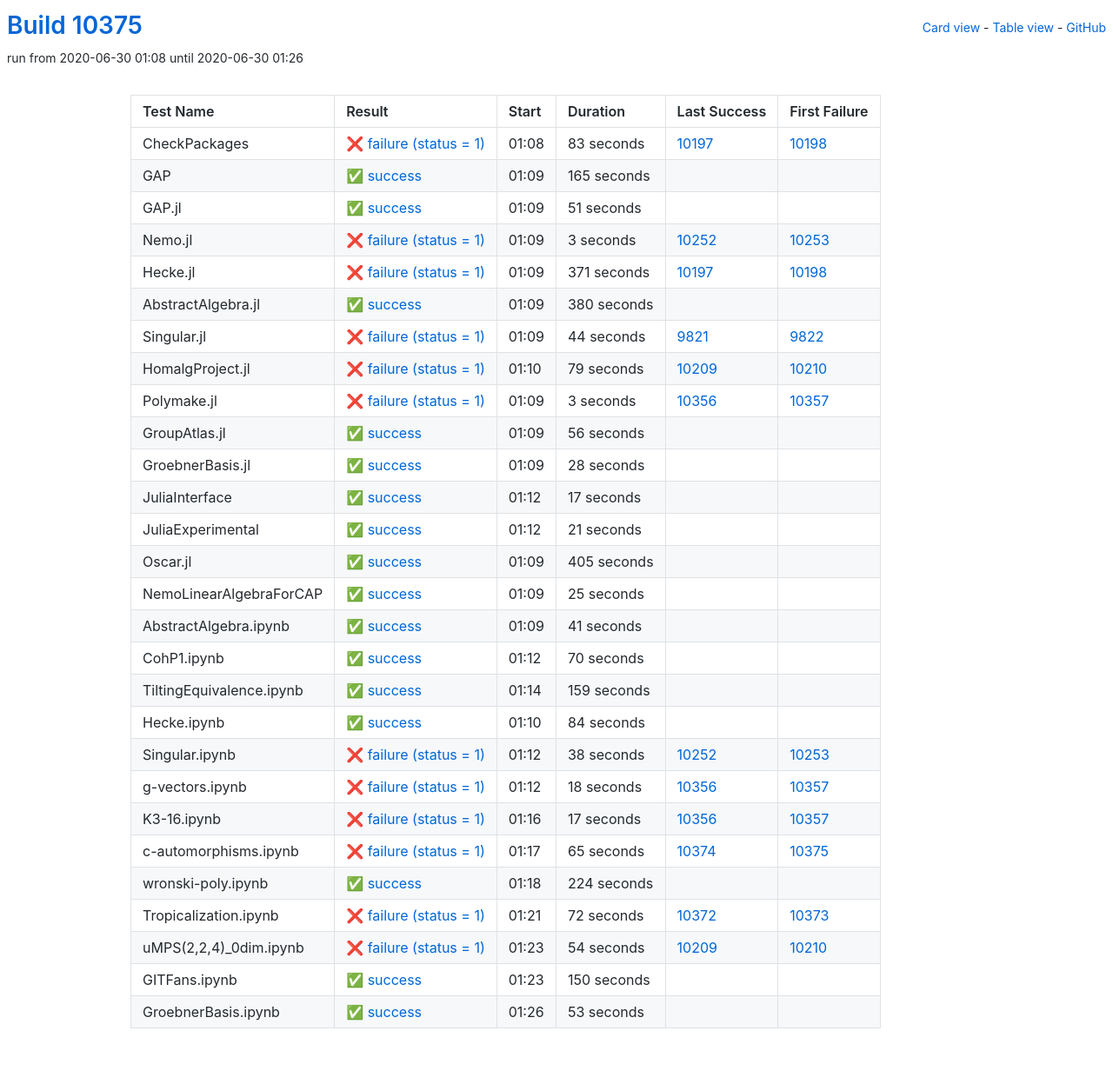
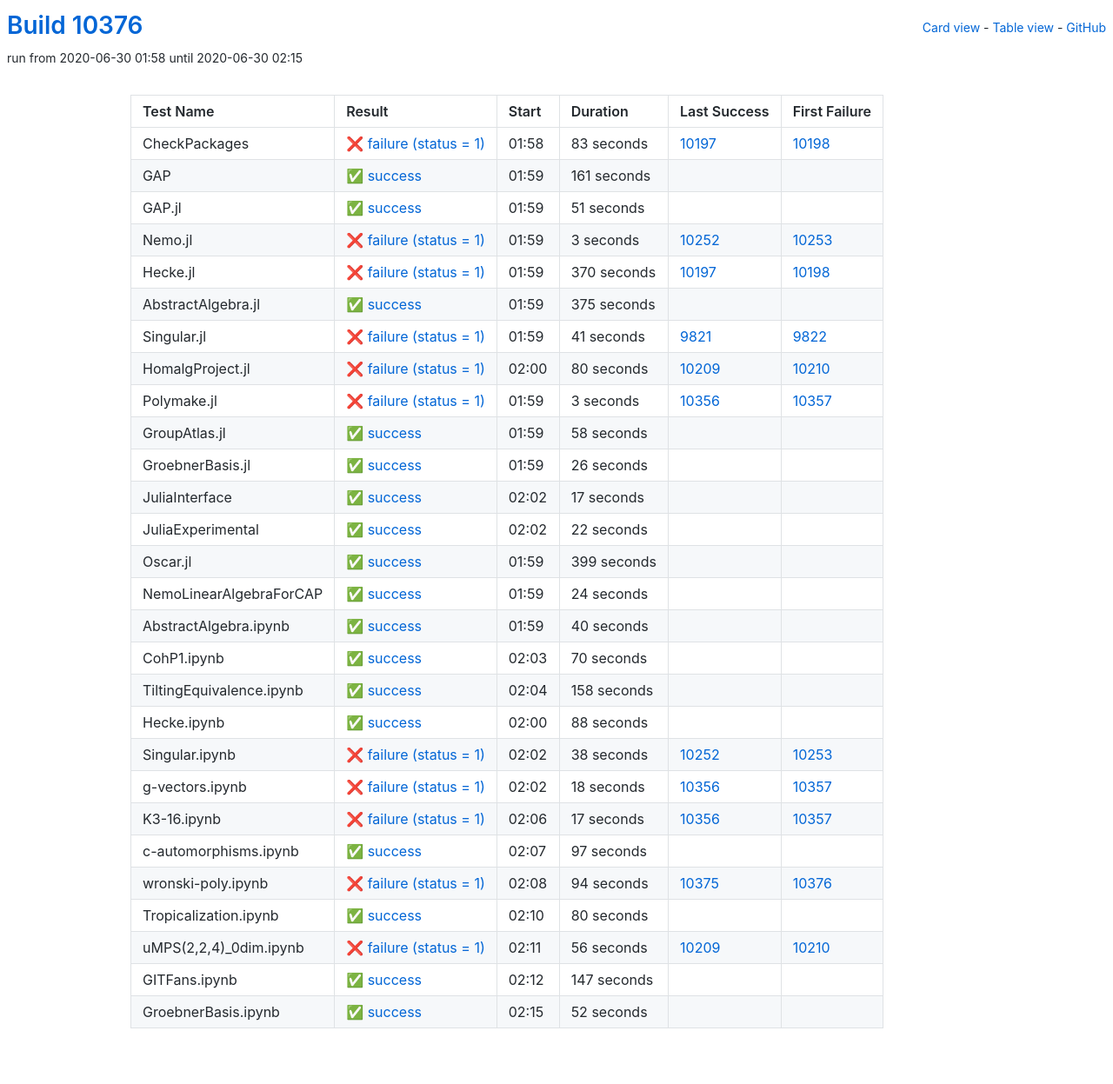
Before and after one commit to oscar-system/oscar-ci-status, a Jekyll site: the page built from table.html, in a window 1280 px wide. Shown: the whole page at 87% size. Built offline with Jekyll 4.4.1, drawn with Linux system fonts in a browser that asks for light colours.

Commit message:
Build #10376

```diff
--- a/_data/ci.yml
+++ b/_data/ci.yml
@@ -1,6 +1,6 @@
 ---
-build: 10375
-build_url: https://oscarci.mathematik.uni-kl.de/job/oscar/10375/
+build: 10376
+build_url: https://oscarci.mathematik.uni-kl.de/job/oscar/10376/
 job: oscar
 organization: oscar-system
 repo: oscar-ci-status
@@ -8,8 +8,8 @@
 tests:
 - name: CheckPackages
   id: checkpackages
-  log: https://oscarci.mathematik.uni-kl.de/job/oscar/10375/artifact/logs/build-10375/CheckPackages.log
-  start: 2020-06-30 01:08
+  log: https://oscarci.mathematik.uni-kl.de/job/oscar/10376/artifact/logs/build-10376/CheckPackages.log
+  start: 2020-06-30 01:58
   success: false
   exitcode: 1
   status: failure
@@ -20,20 +20,20 @@
   first_failure_url: https://oscarci.mathematik.uni-kl.de/job/oscar/10198/
 - name: GAP
   id: gap
-  log: https://oscarci.mathematik.uni-kl.de/job/oscar/10375/artifact/logs/build-10375/GAP.log
-  start: 2020-06-30 01:09
+  log: https://oscarci.mathematik.uni-kl.de/job/oscar/10376/artifact/logs/build-10376/GAP.log
+  start: 2020-06-30 01:59
   success: true
   exitcode: 0
   status: success
-  duration: 165
+  duration: 161
   last_success: false
   last_success_url:
   first_failure: false
   first_failure_url:
 - name: GAP.jl
   id: gap-jl
-  log: https://oscarci.mathematik.uni-kl.de/job/oscar/10375/artifact/logs/build-10375/GAP.jl.log
-  start: 2020-06-30 01:09
+  log: https://oscarci.mathematik.uni-kl.de/job/oscar/10376/artifact/logs/build-10376/GAP.jl.log
+  start: 2020-06-30 01:59
   success: true
   exitcode: 0
   status: success
@@ -44,8 +44,8 @@
   first_failure_url:
 - name: Nemo.jl
   id: nemo-jl
-  log: https://oscarci.mathematik.uni-kl.de/job/oscar/10375/artifact/logs/build-10375/Nemo.jl.log
-  start: 2020-06-30 01:09
+  log: https://oscarci.mathematik.uni-kl.de/job/oscar/10376/artifact/logs/build-10376/Nemo.jl.log
+  start: 2020-06-30 01:59
   success: false
   exitcode: 1
   status: failure
@@ -56,56 +56,56 @@
   first_failure_url: https://oscarci.mathematik.uni-kl.de/job/oscar/10253/
 - name: Hecke.jl
   id: hecke-jl
-  log: https://oscarci.mathematik.uni-kl.de/job/oscar/10375/artifact/logs/build-10375/Hecke.jl.log
-  start: 2020-06-30 01:09
+  log: https://oscarci.mathematik.uni-kl.de/job/oscar/10376/artifact/logs/build-10376/Hecke.jl.log
+  start: 2020-06-30 01:59
   success: false
   exitcode: 1
   status: failure
-  duration: 371
+  duration: 370
   last_success: 10197
   last_success_url: https://oscarci.mathematik.uni-kl.de/job/oscar/10197/
   first_failure: 10198
   first_failure_url: https://oscarci.mathematik.uni-kl.de/job/oscar/10198/
 - name: AbstractAlgebra.jl
   id: abstractalgebra-jl
-  log: https://oscarci.mathematik.uni-kl.de/job/oscar/10375/artifact/logs/build-10375/AbstractAlgebra.jl.log
-  start: 2020-06-30 01:09
+  log: https://oscarci.mathematik.uni-kl.de/job/oscar/10376/artifact/logs/build-10376/AbstractAlgebra.jl.log
+  start: 2020-06-30 01:59
   success: true
   exitcode: 0
   status: success
-  duration: 380
+  duration: 375
   last_success: false
   last_success_url:
   first_failure: false
   first_failure_url:
 - name: Singular.jl
   id: singular-jl
-  log: https://oscarci.mathematik.uni-kl.de/job/oscar/10375/artifact/logs/build-10375/Singular.jl.log
-  start: 2020-06-30 01:09
+  log: https://oscarci.mathematik.uni-kl.de/job/oscar/10376/artifact/logs/build-10376/Singular.jl.log
+  start: 2020-06-30 01:59
   success: false
   exitcode: 1
   status: failure
-  duration: 44
+  duration: 41
   last_success: 9821
   last_success_url: https://oscarci.mathematik.uni-kl.de/job/oscar/9821/
   first_failure: 9822
   first_failure_url: https://oscarci.mathematik.uni-kl.de/job/oscar/9822/
 - name: HomalgProject.jl
   id: homalgproject-jl
-  log: https://oscarci.mathematik.uni-kl.de/job/oscar/10375/artifact/logs/build-10375/HomalgProject.jl.log
-  start: 2020-06-30 01:10
+  log: https://oscarci.mathematik.uni-kl.de/job/oscar/10376/artifact/logs/build-10376/HomalgProject.jl.log
+  start: 2020-06-30 02:00
   success: false
   exitcode: 1
   status: failure
-  duration: 79
+  duration: 80
   last_success: 10209
   last_success_url: https://oscarci.mathematik.uni-kl.de/job/oscar/10209/
   first_failure: 10210
   first_failure_url: https://oscarci.mathematik.uni-kl.de/job/oscar/10210/
 - name: Polymake.jl
   id: polymake-jl
-  log: https://oscarci.mathematik.uni-kl.de/job/oscar/10375/artifact/logs/build-10375/Polymake.jl.log
-  start: 2020-06-30 01:09
+  log: https://oscarci.mathematik.uni-kl.de/job/oscar/10376/artifact/logs/build-10376/Polymake.jl.log
+  start: 2020-06-30 01:59
   success: false
   exitcode: 1
   status: failure
@@ -116,32 +116,32 @@
   first_failure_url: https://oscarci.mathematik.uni-kl.de/job/oscar/10357/
 - name: GroupAtlas.jl
   id: groupatlas-jl
-  log: https://oscarci.mathematik.uni-kl.de/job/oscar/10375/artifact/logs/build-10375/GroupAtlas.jl.log
-  start: 2020-06-30 01:09
+  log: https://oscarci.mathematik.uni-kl.de/job/oscar/10376/artifact/logs/build-10376/GroupAtlas.jl.log
+  start: 2020-06-30 01:59
   success: true
   exitcode: 0
   status: success
-  duration: 56
+  duration: 58
   last_success: false
   last_success_url:
   first_failure: false
   first_failure_url:
 - name: GroebnerBasis.jl
   id: groebnerbasis-jl
-  log: https://oscarci.mathematik.uni-kl.de/job/oscar/10375/artifact/logs/build-10375/GroebnerBasis.jl.log
-  start: 2020-06-30 01:09
+  log: https://oscarci.mathematik.uni-kl.de/job/oscar/10376/artifact/logs/build-10376/GroebnerBasis.jl.log
+  start: 2020-06-30 01:59
   success: true
   exitcode: 0
   status: success
-  duration: 28
+  duration: 26
   last_success: false
   last_success_url:
   first_failure: false
   first_failure_url:
 - name: JuliaInterface
   id: juliainterface
-  log: https://oscarci.mathematik.uni-kl.de/job/oscar/10375/artifact/logs/build-10375/JuliaInterface.log
-  start: 2020-06-30 01:12
+  log: https://oscarci.mathematik.uni-kl.de/job/oscar/10376/artifact/logs/build-10376/JuliaInterface.log
+  start: 2020-06-30 02:02
   success: true
   exitcode: 0
   status: success
@@ -152,56 +152,56 @@
   first_failure_url:
 - name: JuliaExperimental
   id: juliaexperimental
-  log: https://oscarci.mathematik.uni-kl.de/job/oscar/10375/artifact/logs/build-10375/JuliaExperimental.log
-  start: 2020-06-30 01:12
+  log: https://oscarci.mathematik.uni-kl.de/job/oscar/10376/artifact/logs/build-10376/JuliaExperimental.log
+  start: 2020-06-30 02:02
   success: true
   exitcode: 0
   status: success
-  duration: 21
+  duration: 22
   last_success: false
   last_success_url:
   first_failure: false
   first_failure_url:
 - name: Oscar.jl
   id: oscar-jl
-  log: https://oscarci.mathematik.uni-kl.de/job/oscar/10375/artifact/logs/build-10375/Oscar.jl.log
-  start: 2020-06-30 01:09
+  log: https://oscarci.mathematik.uni-kl.de/job/oscar/10376/artifact/logs/build-10376/Oscar.jl.log
+  start: 2020-06-30 01:59
   success: true
   exitcode: 0
   status: success
-  duration: 405
+  duration: 399
   last_success: false
   last_success_url:
   first_failure: false
   first_failure_url:
 - name: NemoLinearAlgebraForCAP
   id: nemolinearalgebraforcap
-  log: https://oscarci.mathematik.uni-kl.de/job/oscar/10375/artifact/logs/build-10375/NemoLinearAlgebraForCAP.log
-  start: 2020-06-30 01:09
+  log: https://oscarci.mathematik.uni-kl.de/job/oscar/10376/artifact/logs/build-10376/NemoLinearAlgebraForCAP.log
+  start: 2020-06-30 01:59
   success: true
   exitcode: 0
   status: success
-  duration: 25
+  duration: 24
   last_success: false
   last_success_url:
   first_failure: false
   first_failure_url:
 - name: AbstractAlgebra.ipynb
   id: abstractalgebra-ipynb
-  log: https://oscarci.mathematik.uni-kl.de/job/oscar/10375/artifact/logs/build-10375/AbstractAlgebra.ipynb.log
-  start: 2020-06-30 01:09
+  log: https://oscarci.mathematik.uni-kl.de/job/oscar/10376/artifact/logs/build-10376/AbstractAlgebra.ipynb.log
+  start: 2020-06-30 01:59
   success: true
   exitcode: 0
   status: success
-  duration: 41
+  duration: 40
   last_success: false
   last_success_url:
   first_failure: false
   first_failure_url:
 - name: CohP1.ipynb
   id: cohp1-ipynb
-  log: https://oscarci.mathematik.uni-kl.de/job/oscar/10375/artifact/logs/build-10375/CohP1.ipynb.log
-  start: 2020-06-30 01:12
+  log: https://oscarci.mathematik.uni-kl.de/job/oscar/10376/artifact/logs/build-10376/CohP1.ipynb.log
+  start: 2020-06-30 02:03
   success: true
   exitcode: 0
   status: success
@@ -212,32 +212,32 @@
   first_failure_url:
 - name: TiltingEquivalence.ipynb
   id: tiltingequivalence-ipynb
-  log: https://oscarci.mathematik.uni-kl.de/job/oscar/10375/artifact/logs/build-10375/TiltingEquivalence.ipynb.log
-  start: 2020-06-30 01:14
+  log: https://oscarci.mathematik.uni-kl.de/job/oscar/10376/artifact/logs/build-10376/TiltingEquivalence.ipynb.log
+  start: 2020-06-30 02:04
   success: true
   exitcode: 0
   status: success
-  duration: 159
+  duration: 158
   last_success: false
   last_success_url:
   first_failure: false
   first_failure_url:
 - name: Hecke.ipynb
   id: hecke-ipynb
-  log: https://oscarci.mathematik.uni-kl.de/job/oscar/10375/artifact/logs/build-10375/Hecke.ipynb.log
-  start: 2020-06-30 01:10
+  log: https://oscarci.mathematik.uni-kl.de/job/oscar/10376/artifact/logs/build-10376/Hecke.ipynb.log
+  start: 2020-06-30 02:00
   success: true
   exitcode: 0
   status: success
-  duration: 84
+  duration: 88
   last_success: false
   last_success_url:
   first_failure: false
   first_failure_url:
 - name: Singular.ipynb
   id: singular-ipynb
-  log: https://oscarci.mathematik.uni-kl.de/job/oscar/10375/artifact/logs/build-10375/Singular.ipynb.log
-  start: 2020-06-30 01:12
+  log: https://oscarci.mathematik.uni-kl.de/job/oscar/10376/artifact/logs/build-10376/Singular.ipynb.log
+  start: 2020-06-30 02:02
   success: false
   exitcode: 1
   status: failure
@@ -248,8 +248,8 @@
   first_failure_url: https://oscarci.mathematik.uni-kl.de/job/oscar/10253/
 - name: g-vectors.ipynb
   id: g-vectors-ipynb
-  log: https://oscarci.mathematik.uni-kl.de/job/oscar/10375/artifact/logs/build-10375/g-vectors.ipynb.log
-  start: 2020-06-30 01:12
+  log: https://oscarci.mathematik.uni-kl.de/job/oscar/10376/artifact/logs/build-10376/g-vectors.ipynb.log
+  start: 2020-06-30 02:02
   success: false
   exitcode: 1
   status: failure
@@ -260,8 +260,8 @@
   first_failure_url: https://oscarci.mathematik.uni-kl.de/job/oscar/10357/
 - name: K3-16.ipynb
   id: k3-16-ipynb
-  log: https://oscarci.mathematik.uni-kl.de/job/oscar/10375/artifact/logs/build-10375/K3-16.ipynb.log
-  start: 2020-06-30 01:16
+  log: https://oscarci.mathematik.uni-kl.de/job/oscar/10376/artifact/logs/build-10376/K3-16.ipynb.log
+  start: 2020-06-30 02:06
   success: false
   exitcode: 1
   status: failure
@@ -272,72 +272,72 @@
   first_failure_url: https://oscarci.mathematik.uni-kl.de/job/oscar/10357/
 - name: c-automorphisms.ipynb
   id: c-automorphisms-ipynb
-  log: https://oscarci.mathematik.uni-kl.de/job/oscar/10375/artifact/logs/build-10375/c-automorphisms.ipynb.log
-  start: 2020-06-30 01:17
-  success: false
-  exitcode: 1
-  status: failure
-  duration: 65
-  last_success: 10374
-  last_success_url: https://oscarci.mathematik.uni-kl.de/job/oscar/10374/
-  first_failure: 10375
-  first_failure_url: https://oscarci.mathematik.uni-kl.de/job/oscar/10375/
-- name: wronski-poly.ipynb
-  id: wronski-poly-ipynb
-  log: https://oscarci.mathematik.uni-kl.de/job/oscar/10375/artifact/logs/build-10375/wronski-poly.ipynb.log
-  start: 2020-06-30 01:18
+  log: https://oscarci.mathematik.uni-kl.de/job/oscar/10376/artifact/logs/build-10376/c-automorphisms.ipynb.log
+  start: 2020-06-30 02:07
   success: true
   exitcode: 0
   status: success
-  duration: 224
+  duration: 97
   last_success: false
   last_success_url:
   first_failure: false
   first_failure_url:
-- name: Tropicalization.ipynb
-  id: tropicalization-ipynb
-  log: https://oscarci.mathematik.uni-kl.de/job/oscar/10375/artifact/logs/build-10375/Tropicalization.ipynb.log
-  start: 2020-06-30 01:21
+- name: wronski-poly.ipynb
+  id: wronski-poly-ipynb
+  log: https://oscarci.mathematik.uni-kl.de/job/oscar/10376/artifact/logs/build-10376/wronski-poly.ipynb.log
+  start: 2020-06-30 02:08
   success: false
   exitcode: 1
   status: failure
-  duration: 72
-  last_success: 10372
-  last_success_url: https://oscarci.mathematik.uni-kl.de/job/oscar/10372/
-  first_failure: 10373
-  first_failure_url: https://oscarci.mathematik.uni-kl.de/job/oscar/10373/
+  duration: 94
+  last_success: 10375
+  last_success_url: https://oscarci.mathematik.uni-kl.de/job/oscar/10375/
+  first_failure: 10376
+  first_failure_url: https://oscarci.mathematik.uni-kl.de/job/oscar/10376/
+- name: Tropicalization.ipynb
+  id: tropicalization-ipynb
+  log: https://oscarci.mathematik.uni-kl.de/job/oscar/10376/artifact/logs/build-10376/Tropicalization.ipynb.log
+  start: 2020-06-30 02:10
+  success: true
+  exitcode: 0
+  status: success
+  duration: 80
+  last_success: false
+  last_success_url:
+  first_failure: false
+  first_failure_url:
 - name: uMPS(2,2,4)_0dim.ipynb
   id: umps-2-2-4-0dim-ipynb
-  log: https://oscarci.mathematik.uni-kl.de/job/oscar/10375/artifact/logs/build-10375/uMPS-2-2-4-_0dim.ipynb.log
-  start: 2020-06-30 01:23
+  log: https://oscarci.mathematik.uni-kl.de/job/oscar/10376/artifact/logs/build-10376/uMPS-2-2-4-_0dim.ipynb.log
+  start: 2020-06-30 02:11
   success: false
   exitcode: 1
   status: failure
-  duration: 54
+  duration: 56
   last_success: 10209
   last_success_url: https://oscarci.mathematik.uni-kl.de/job/oscar/10209/
   first_failure: 10210
   first_failure_url: https://oscarci.mathematik.uni-kl.de/job/oscar/10210/
 - name: GITFans.ipynb
   id: gitfans-ipynb
-  log: https://oscarci.mathematik.uni-kl.de/job/oscar/10375/artifact/logs/build-10375/GITFans.ipynb.log
-  start: 2020-06-30 01:23
+  log: https://oscarci.mathematik.uni-kl.de/job/oscar/10376/artifact/logs/build-10376/GITFans.ipynb.log
+  start: 2020-06-30 02:12
   success: true
   exitcode: 0
   status: success
-  duration: 150
+  duration: 147
   last_success: false
   last_success_url:
   first_failure: false
   first_failure_url:
 - name: GroebnerBasis.ipynb
   id: groebnerbasis-ipynb
-  log: https://oscarci.mathematik.uni-kl.de/job/oscar/10375/artifact/logs/build-10375/GroebnerBasis.ipynb.log
-  start: 2020-06-30 01:26
+  log: https://oscarci.mathematik.uni-kl.de/job/oscar/10376/artifact/logs/build-10376/GroebnerBasis.ipynb.log
+  start: 2020-06-30 02:15
   success: true
   exitcode: 0
   status: success
-  duration: 53
+  duration: 52
   last_success: false
   last_success_url:
   first_failure: false
```
Also changed, not shown: README.md.
